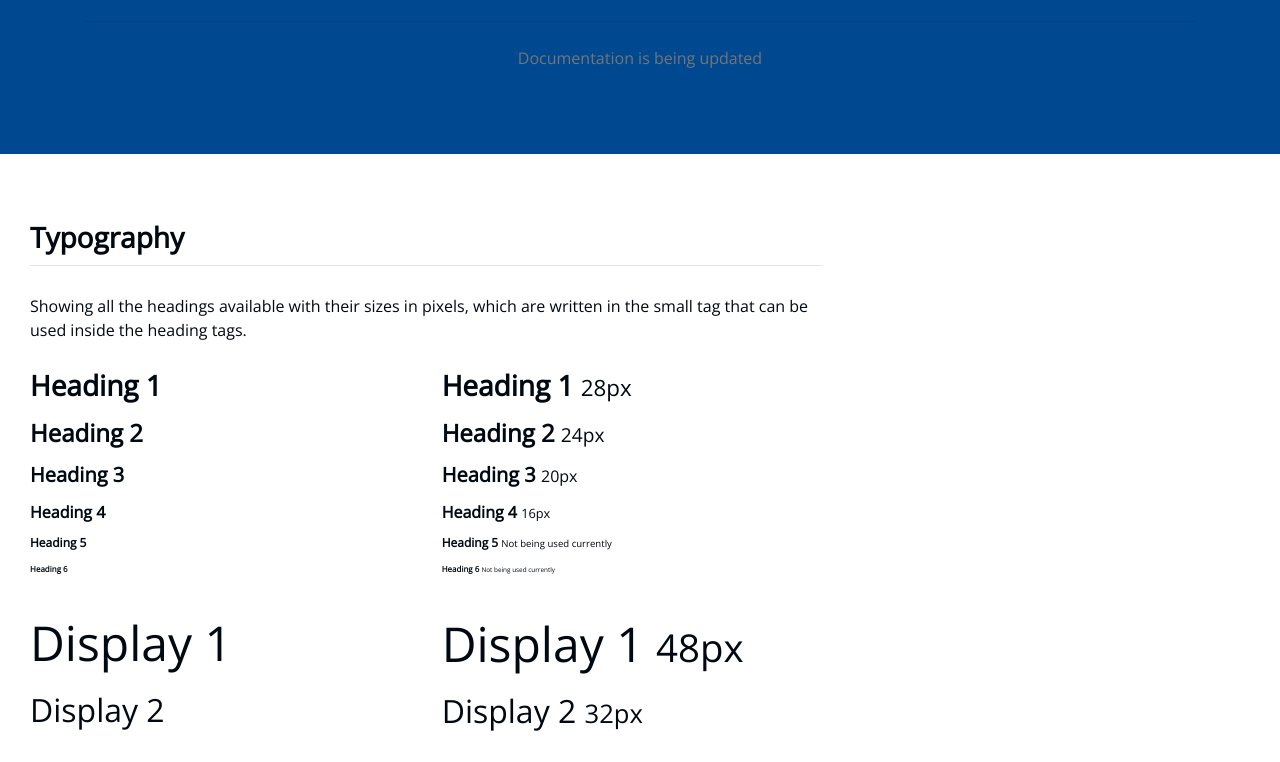
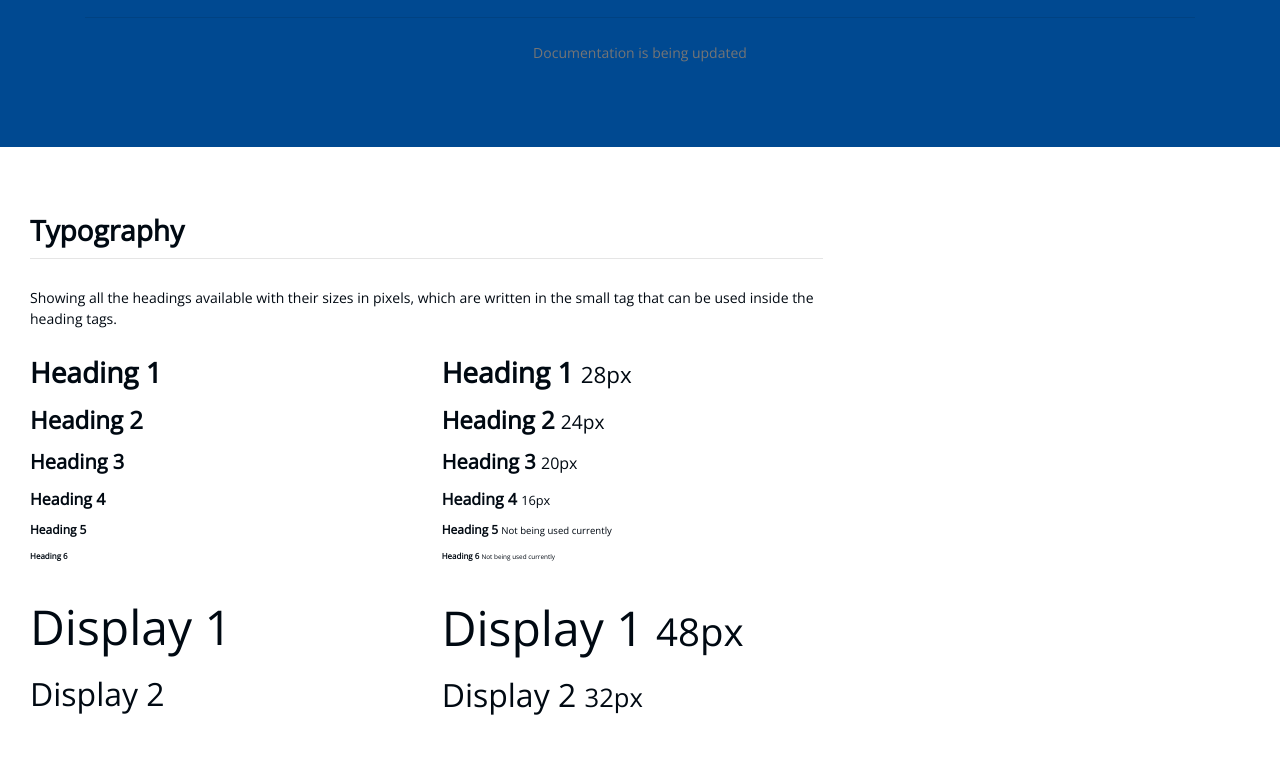
Before and after one commit to sushantkumar23/azuro-css, a website: page docs/index.html in a window 1280 px wide. Shown: the part 225-987 px from the top of the page. Drawn offline with nearby package versions, Linux system fonts and the light colour scheme; a script that the page names is missing.

Commit message:
Updating for input fields and buttons

```diff
--- a/scss/_variables.scss
+++ b/scss/_variables.scss
@@ -41,7 +41,7 @@ $red: $azuro-red;
 // $orange: #f0ad4e !default;
 // $yellow: #ffd500 !default;
 // $green:  #5cb85c !default;
-// $blue:   #0275d8 !default;
+$blue:   #0275d8 !default;
 // $teal:   #5bc0de !default;
 // $pink:   #ff5b77 !default;
 // $purple: #613d7c !default;
@@ -69,7 +69,7 @@ $azuro-teal-900: #00676b;
 // Reassign color vars to semantic color scheme
 $brand-primary:   $azuro-blue;
 // $brand-success:             $green !default;
-$brand-info:      $azuro-teal;
+$brand-info:      $blue !default;
 // $brand-warning:             $orange !default;
 // $brand-danger:              $red !default;
 // $brand-inverse:             $gray-dark !default;
@@ -80,7 +80,7 @@ $brand-secondary: $azuro-teal;
 // Quickly modify global styling by enabling or disabling optional features.
 
 // $enable-rounded:            true !default;
-$enable-shadows:            true;
+// $enable-shadows:            false !default;
 // $enable-gradients:          false !default;
 // $enable-transitions:        true !default;
 // $enable-hover-media-query:  false !default;
@@ -205,10 +205,10 @@ $font-family-sans-serif: -apple-system, system-ui, BlinkMacSystemFont, "Segoe UI
 // $font-family-monospace:  Menlo, Monaco, Consolas, "Liberation Mono", "Courier New", monospace !default;
 $font-family-base:       "Open Sans", $font-family-sans-serif;
 //
-$font-size-base: 1rem !default; // Assumes the browser default, typically `16px`
-$font-size-lg:   1.25rem !default; //20
-$font-size-sm:   .875rem !default; //14
-$font-size-xs:   .75rem !default; //12
+$font-size-base: .875rem !default; //14 - Assumes the browser default, typically `16px`
+$font-size-lg:   1rem !default; //16
+$font-size-sm:   .75rem !default; //12
+$font-size-xs:   .375rem !default; //10
 //
 // $font-weight-normal: normal !default;
 // $font-weight-bold: bold !default;
@@ -217,7 +217,7 @@ $font-weight-extrabold: 900;
 //
 // $font-weight-base: $font-weight-normal !default;
 //
-// $line-height-base: 1.5 !default;
+$line-height-base: 1.5;
 //
 $font-size-h1: 1.75rem;
 $font-size-h2: 1.5rem;
@@ -229,7 +229,7 @@ $font-size-h6: 0.5rem;
 // $headings-margin-bottom: ($spacer / 2) !default;
 // $headings-font-family:   inherit !default;
 $headings-font-weight:   700;
-$headings-line-height:   1.375 !default;
+$headings-line-height:   1.375;
 $headings-color:         $azuro-black;
 //
 $display1-size: 3rem;
@@ -274,8 +274,8 @@ $text-muted: $gray-dark;
 //
 // Define common padding and border radius sizes and more.
 
-$line-height-lg:         (4 / 3) !default;
-$line-height-sm:         1.5 !default;
+$line-height-lg:         (4 / 3);
+$line-height-sm:         1.5;
 //
 $border-radius:          .25rem;
 $border-radius-lg:       .5rem;
@@ -296,7 +296,7 @@ $border-radius-sm:       .125rem;
 
 $btn-padding-x:                  1rem;
 $btn-padding-y:                  .75rem;
-$btn-line-height:                1;
+$btn-line-height:                $line-height-base;
 // $btn-font-weight:                $font-weight-normal !default;
 // $btn-box-shadow:                 inset 0 1px 0 rgba($white,.15), 0 1px 1px rgba($black,.075) !default;
 // $btn-focus-box-shadow:           0 0 0 2px rgba($brand-primary, .25) !default;
@@ -348,8 +348,8 @@ $btn-block-spacing-y:            .75rem;
 // Forms
 
 $input-padding-x:                .75rem !default;
-$input-padding-y:                .5rem !default;
-$input-line-height:              1;
+$input-padding-y:                .75rem !default;
+$input-line-height:              $line-height-base;
 //
 $input-bg:                       $white !default;
 // $input-bg-disabled:              $gray-lighter !default;
@@ -371,10 +371,10 @@ $input-border-color:             $gray;
 $input-color-placeholder:        $gray;
 //
 $input-padding-x-sm:             .5rem !default;
-$input-padding-y-sm:             .25rem !default;
+$input-padding-y-sm:             .5rem !default;
 //
 $input-padding-x-lg:             1.5rem !default;
-$input-padding-y-lg:             .75rem !default;
+$input-padding-y-lg:             1.5rem !default;
 //
 $input-height:                   (($font-size-xs * $input-line-height) + ($input-padding-y * 2)) !default;
 $input-height-lg:                (($font-size-lg * $line-height-lg) + ($input-padding-y-lg * 2)) !default;
```
Also changed, not shown: dist/css/main.css, docs/css/main.css.
